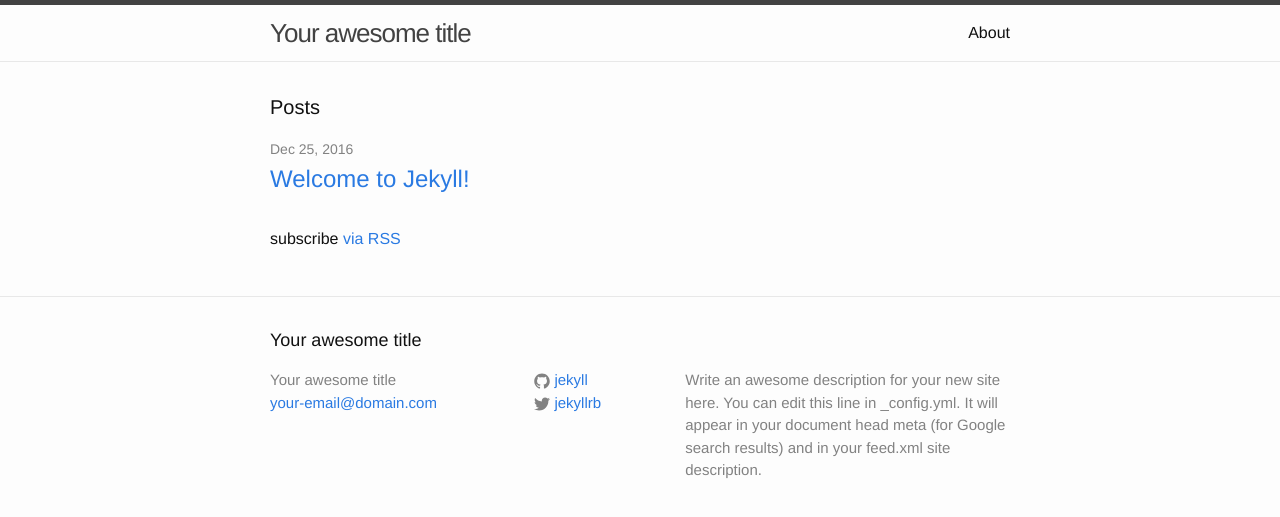
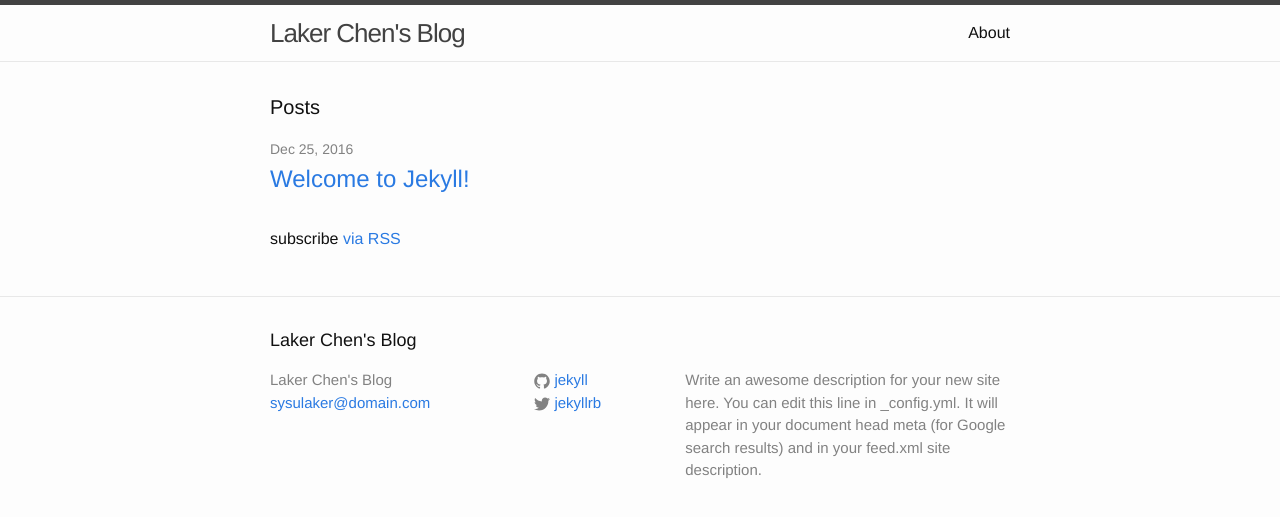
Before and after one commit to lakerchen/lakerchen.github.io, a Jekyll site: the page built from index.html, in a window 1280 px wide. Shown: the top 517 px of the page. Built offline with Jekyll 4.4.1, drawn with Linux system fonts in a browser that asks for light colours.

Commit message:
change the title.

```diff
--- a/_config.yml
+++ b/_config.yml
@@ -6,8 +6,8 @@
 # 'jekyll serve'. If you change this file, please restart the server process.
 
 # Site settings
-title: Your awesome title
-email: your-email@domain.com
+title: Laker Chen's Blog
+email: sysulaker@domain.com
 description: > # this means to ignore newlines until "baseurl:"
   Write an awesome description for your new site here. You can edit this
   line in _config.yml. It will appear in your document head meta (for
```
